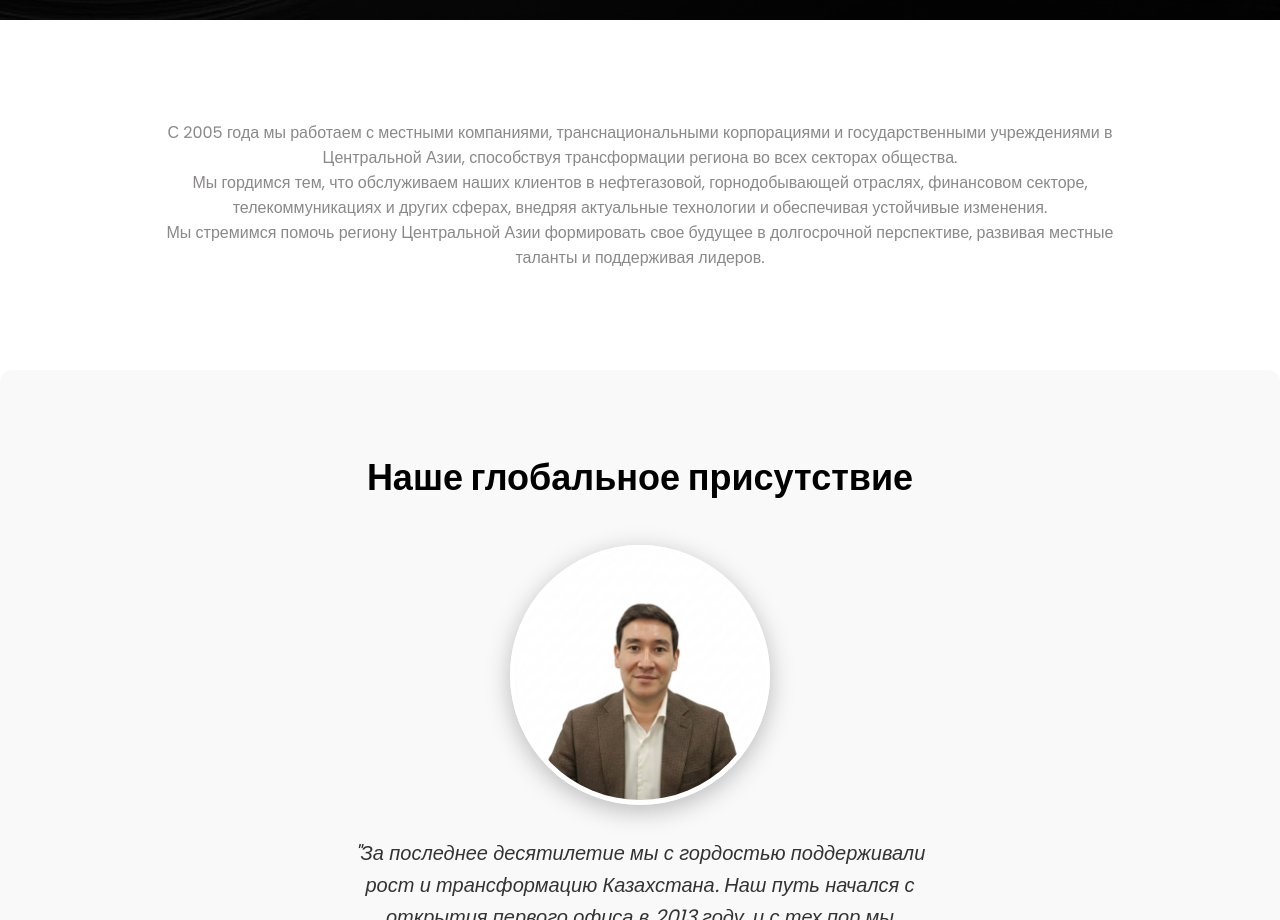
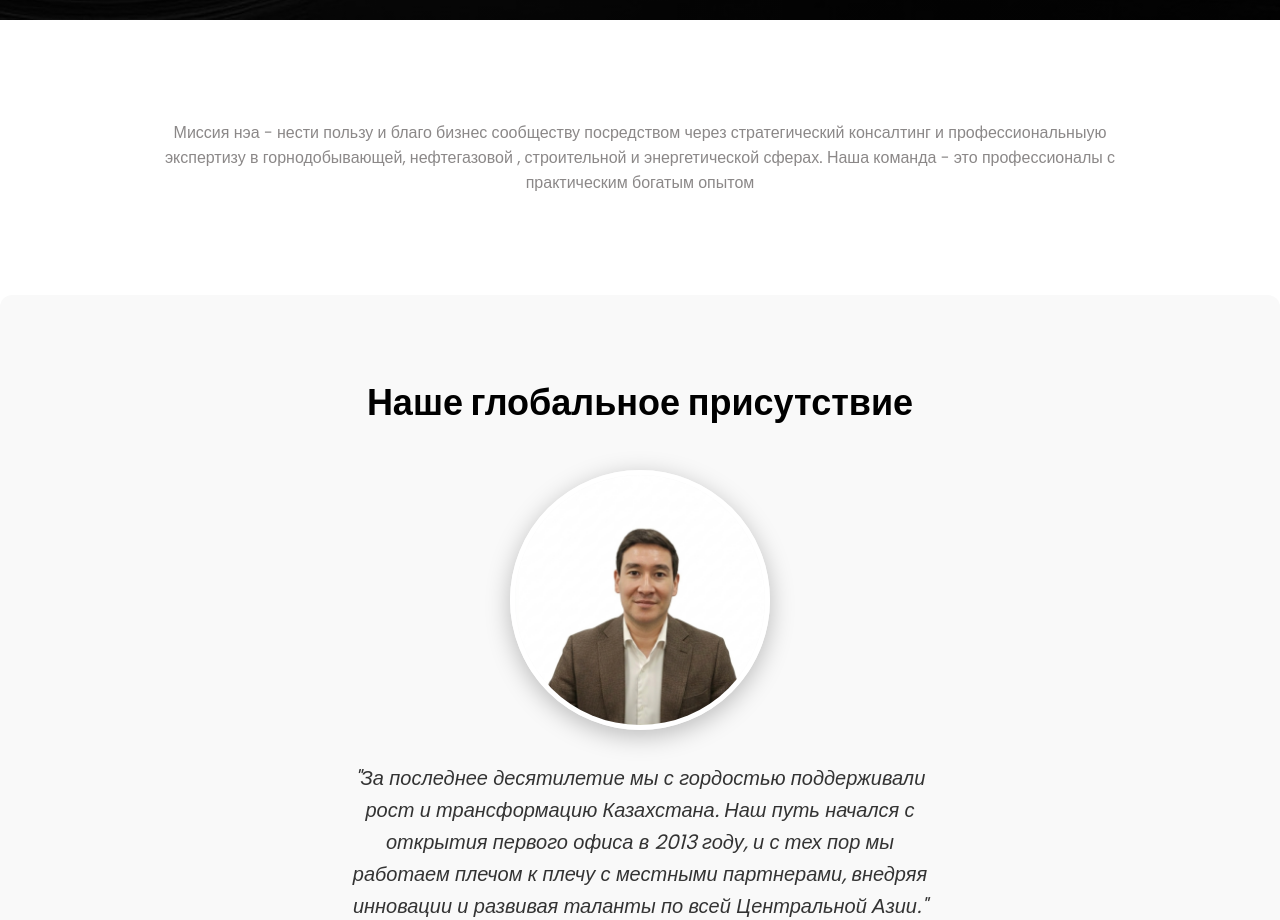
Before and after one commit to Ssanchoo/new_era_advisory_website, a plain HTML site: page ru/index.html in a window 1280 px wide. Shown: the part 860-1780 px from the top of the page. Drawn offline with Linux system fonts and the light colour scheme.

Commit message:
Merge branch 'main' of https://github.com/Ssanchoo/new_era_advisory_website

```diff
--- a/ru/index.html
+++ b/ru/index.html
@@ -54,9 +54,7 @@
 
     <section class="since">
         <div class="container">
-            <p>С 2005 года мы работаем с местными компаниями, транснациональными корпорациями и государственными учреждениями в Центральной Азии, способствуя трансформации региона во всех секторах общества.</p>
-            <p>Мы гордимся тем, что обслуживаем наших клиентов в нефтегазовой, горнодобывающей отраслях, финансовом секторе, телекоммуникациях и других сферах, внедряя актуальные технологии и обеспечивая устойчивые изменения.</p>
-            <p>Мы стремимся помочь региону Центральной Азии формировать свое будущее в долгосрочной перспективе, развивая местные таланты и поддерживая лидеров.</p>
+            <p>Миссия нэа - нести пользу и благо бизнес сообществу посредством через стратегический консалтинг и профессиональныую экспертизу  в горнодобывающей, нефтегазовой , строительной и энергетической сферах. Наша команда - это профессионалы с практическим богатым опытом</p>
         </div>
     </section>
 
```
